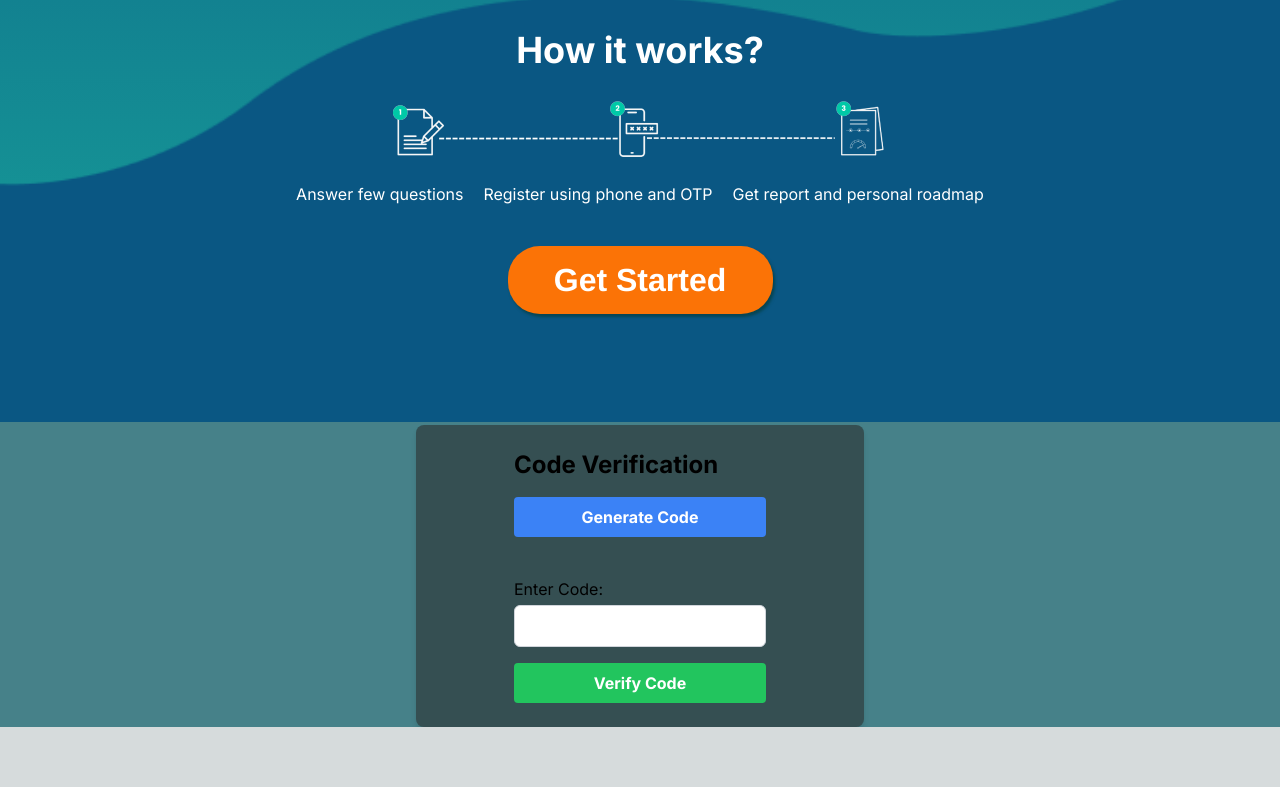
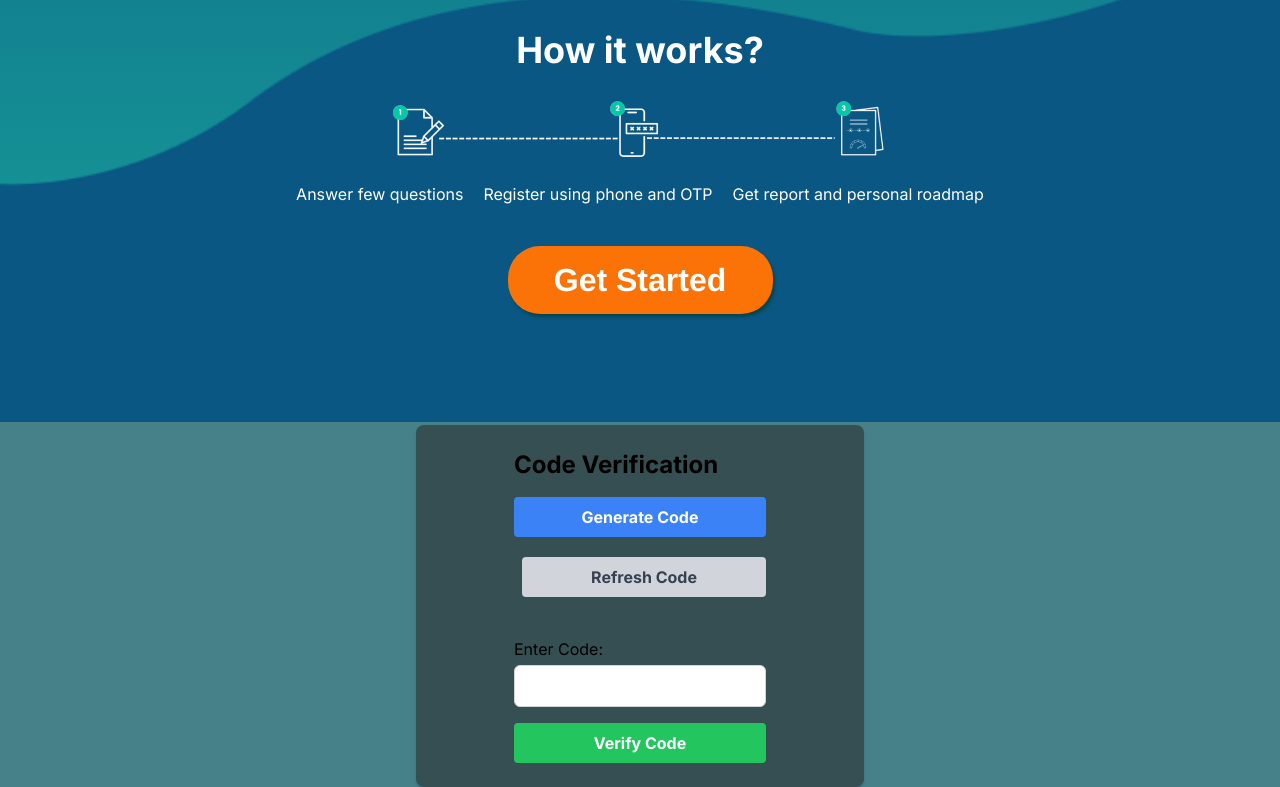
Before and after one commit to Arun9739/Fullstack-assignment, a Next.js app in the folder full-stack-assignment/: page / in a window 1280 px wide. Shown: the part 537-1324 px from the top of the page. Before the commit the page ends 1264 px from the top, so only its background shows below. Built offline with nearby package versions, Linux system fonts and the light colour scheme.

Commit message:
CodeEntry section bug fix

```diff
--- a/full-stack-assignment/src/Components/CodeEntry/CodeEntry.tsx
+++ b/full-stack-assignment/src/Components/CodeEntry/CodeEntry.tsx
@@ -19,6 +19,11 @@ const CodeEntry: React.FC = () => {
     } catch (error) {
       console.error('Error generating code:', error);
     }
+  };
+
+  const refreshCode = () => {
+    // Refresh logic: Call the generateCode function to generate a new code
+    generateCode();
   };
 
   const verifyCode = async () => {
@@ -54,6 +59,12 @@ const CodeEntry: React.FC = () => {
       >
         Generate Code
       </button>
+      <button
+        className="mt-5 ml-2 transition duration-300 ease-in-out bg-gray-300 hover:bg-gray-500 text-gray-700 font-bold py-2 px-4 rounded"
+        onClick={refreshCode}
+      >
+        Refresh Code
+      </button>
       {generatedCode !== null && <p className="mt-2">Generated Code: {generatedCode}</p>}
 
 
```
